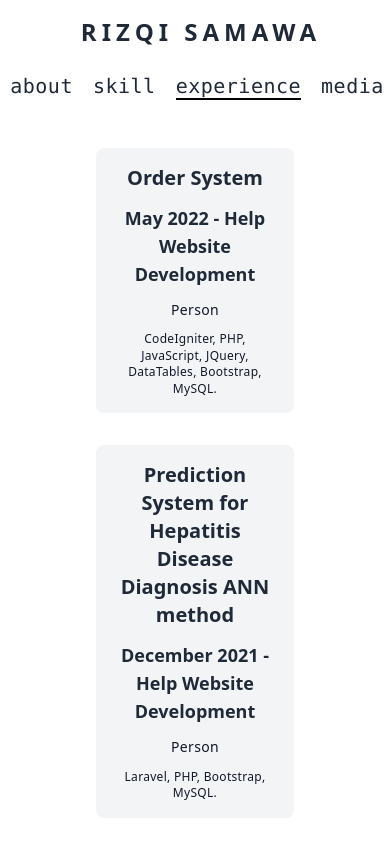
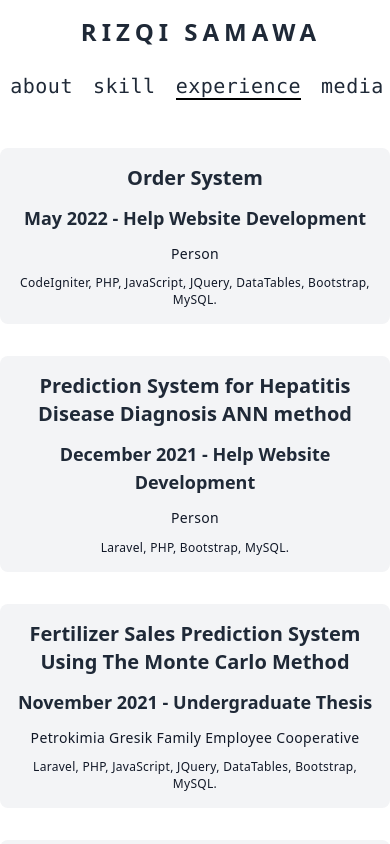
Before and after one commit to rizqisamawa/portfolio, a Next.js app: page /experience in a window 390 px wide. Shown: the top 844 px of the page. Built offline with nearby package versions, Linux system fonts and the light colour scheme.

Commit message:
add responsive

```diff
--- a/pages/experience.js
+++ b/pages/experience.js
@@ -8,7 +8,7 @@ function Experience() {
         <title>Experience | Muhammad Rizqi Samawa</title>
       </Head>
       <Navbar />
-      <div className="mx-24 items-center justify-center text-center">
+      <div className="mx-22 items-center justify-center text-center">
         <div className="container mx-auto h-full w-full">
           <div className="wrap relative h-full overflow-hidden py-10 md:px-10">
             <div
```
